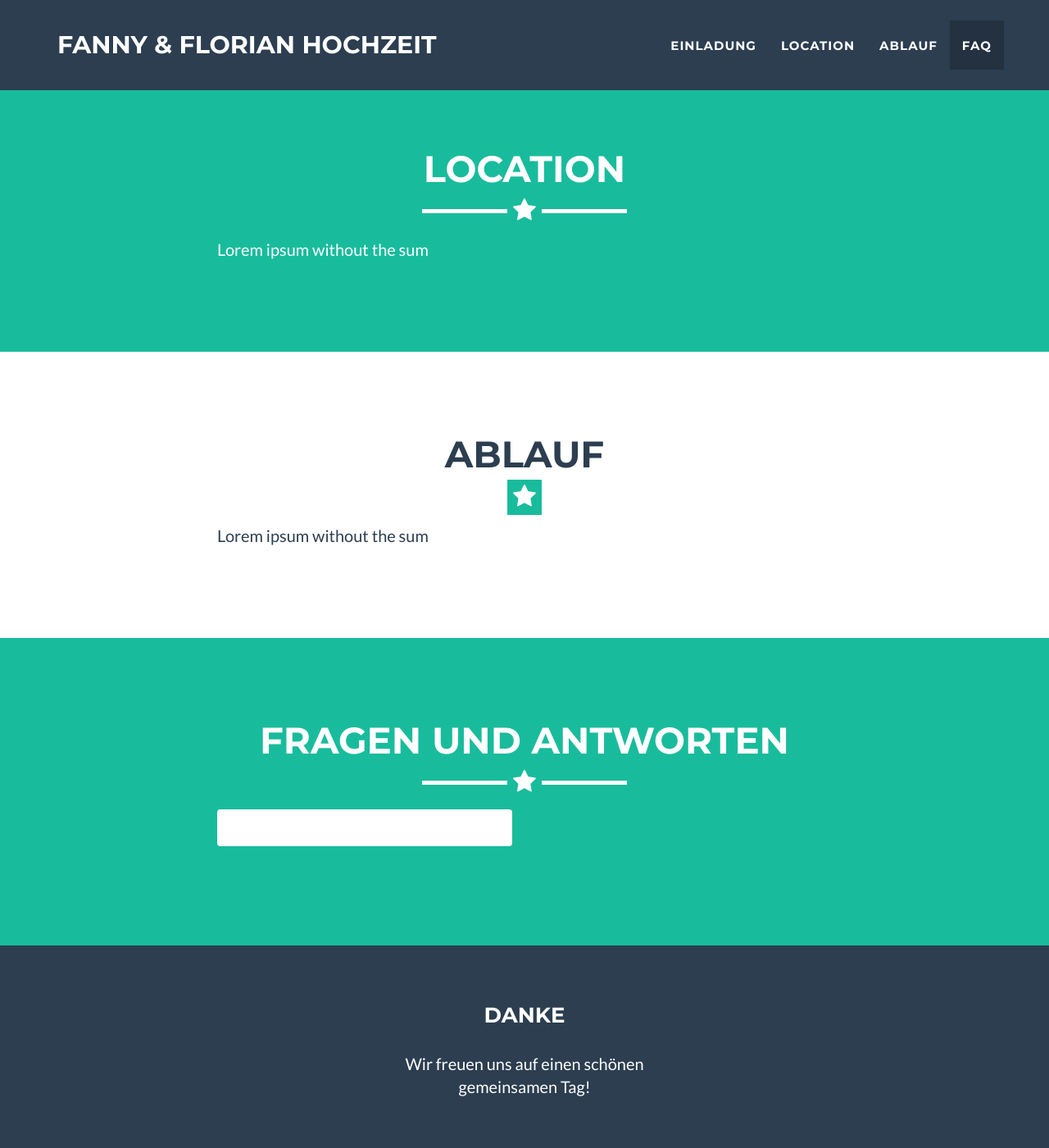
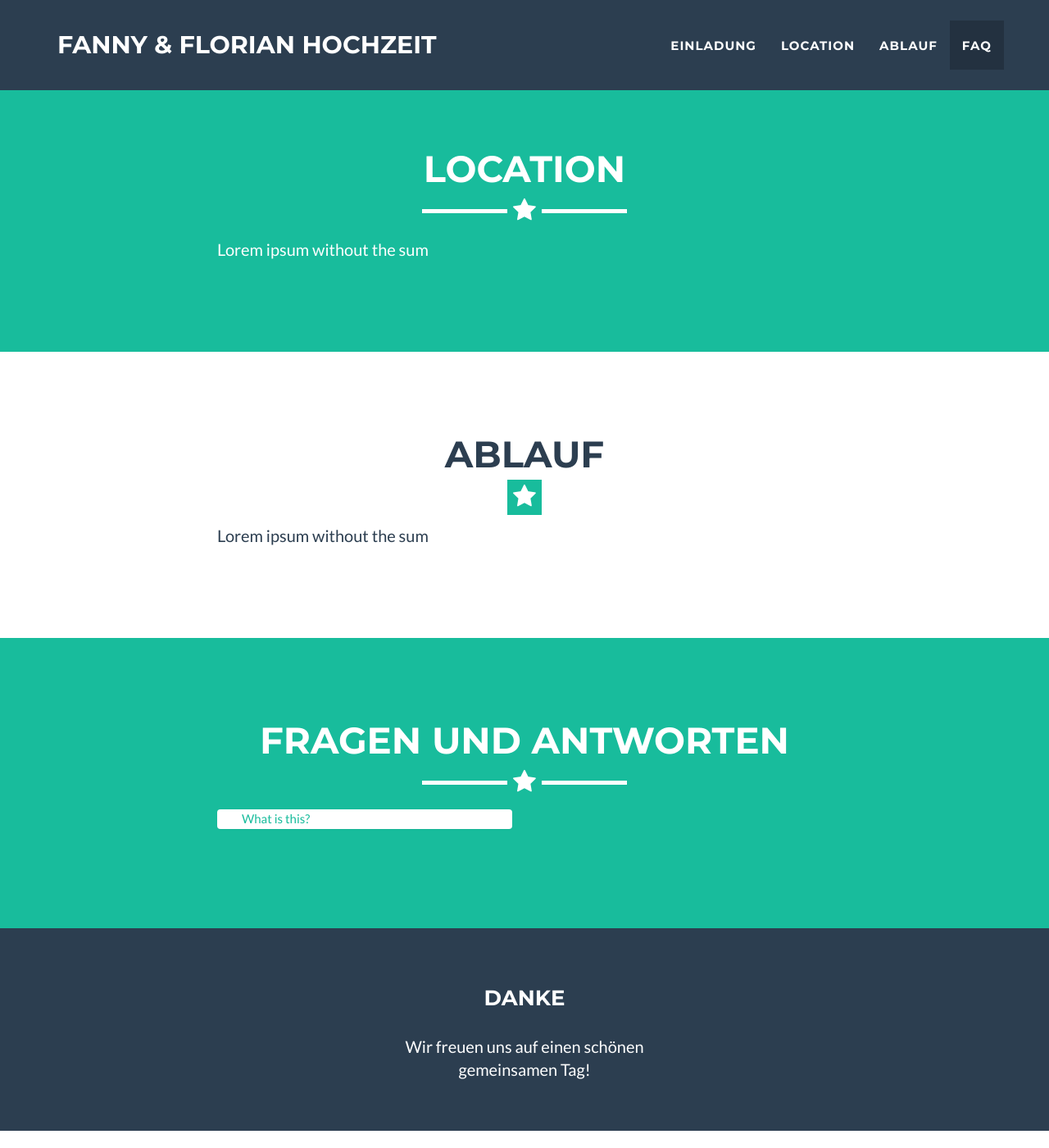
Before and after one commit to Sosian/sosian.github.io, a Jekyll site: the page built from index.html, in a window 1280 px wide and 1400 px high, scrolled down 1043 px. Shown: the whole window at 82% size. Built offline with Jekyll 4.4.1, drawn with Linux system fonts in a browser that asks for light colours; after the commit the page ends 2422 px from its top, so only the background shows below that.

Commit message:
Some changes

```diff
--- a/_includes/faq.html
+++ b/_includes/faq.html
@@ -10,9 +10,7 @@
         <div class="row">
             <div class="col-lg-4 col-lg-offset-2">
                 <div class="panel">
-                    <div class="panel-heading" data-toggle="{{forloop.index}}">
-                        <img alt="" class="panel-heading-question" data-toggle="{{forloop.index}}" src="img/questionmark.png"><a data-toggle="{{forloop.index}}" href="javascript:void(0)">{{site.faqs.title}}</a>
-                    </div>
+                    <img alt="" class="panel-heading-question" data-toggle="{{forloop.index}}" src="img/questionmark.png"><a data-toggle="{{forloop.index}}" href="javascript:void(0)">{{site.faqs.title}}</a>
                     <div class="panel-body hidden-element" data-body="{{forloop.index}}">
                         {{site.faqs.body}}
                     </div>
--- a/faq.css
+++ b/faq.css
@@ -4,6 +4,7 @@
 	width: 100%;
 	position: relative;
 	cursor: pointer;
+	color:
 }
 .panel-heading a{ text-decoration: none;color:white;vertical-align: bottom;}
 
```
